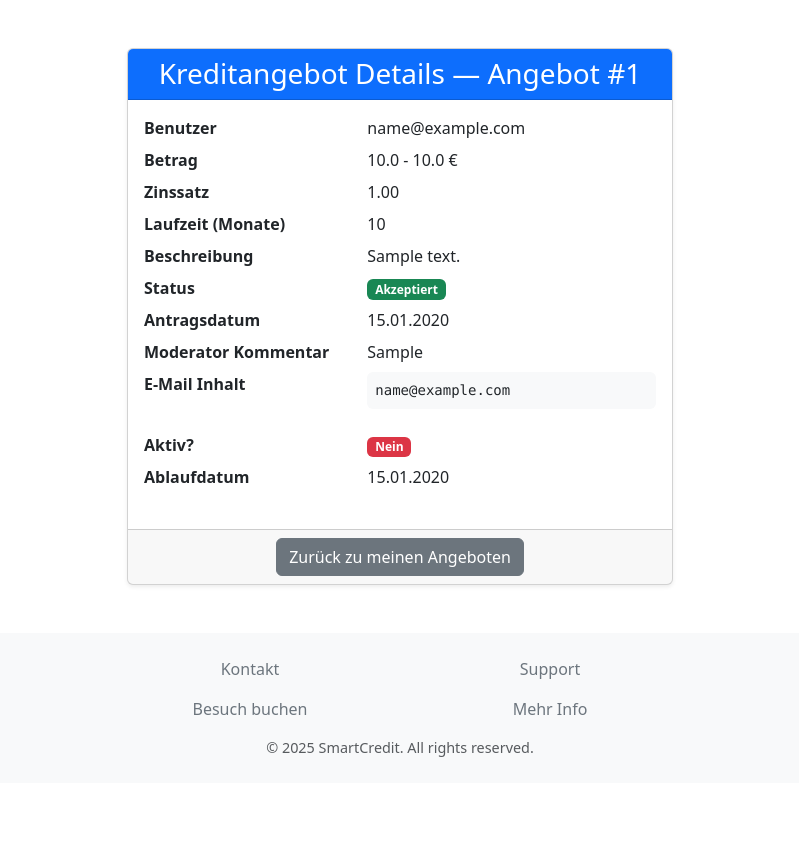
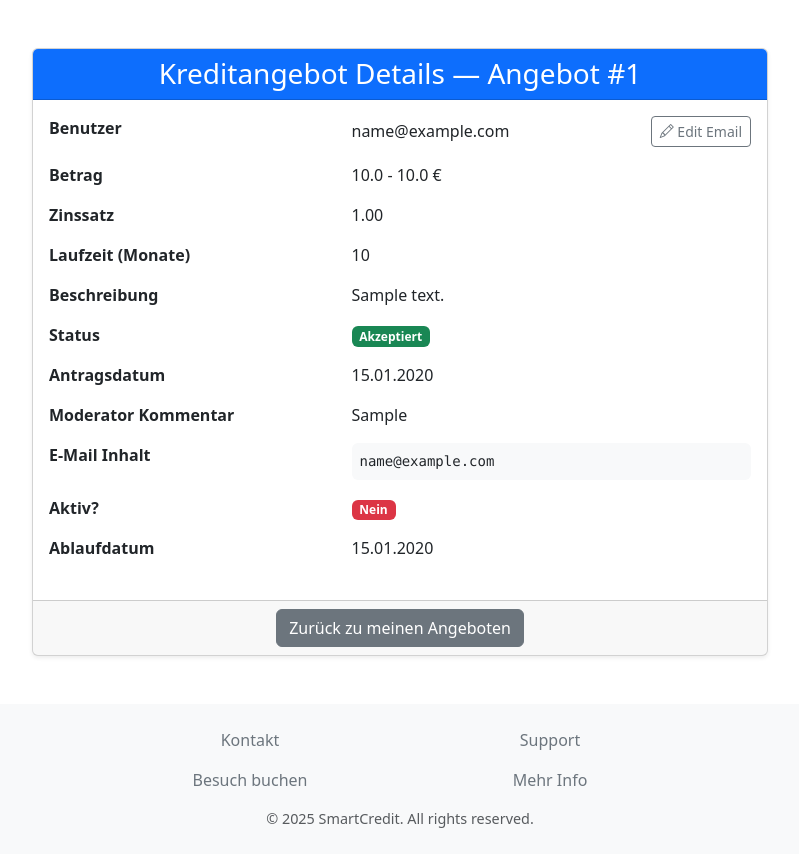
Before and after one commit to MrBryant8/AI-credit-offer-generation-system, a Django app: page /offers/1/ in a window 1280 px wide. Shown: the part 56-910 px from the top of the page, without its empty margins (240-1039 px from the left). Before the commit the page ends 813 px from the top, so only its background shows below. Run offline with Django 5.2, Linux system fonts and the light colour scheme; a user stored in the database is signed in; tables that the repository leaves empty hold one stand-in row (values such as "Sample post").

Commit message:
Add edit-offer logic

```diff
--- a/app/core/models/offers.py
+++ b/app/core/models/offers.py
@@ -7,7 +7,7 @@ class CreditOffer(models.Model):
     id = models.AutoField(primary_key=True)
     client = models.ForeignKey(Client, on_delete=models.CASCADE)
     loan_type = models.ForeignKey(Loan,on_delete=models.PROTECT)
-    email_content = models.TextField(unique=True, null=False, blank=False)
+    email_content = models.TextField(unique=True)
     created_at = models.DateTimeField(auto_now_add=True)
     updated_at = models.DateTimeField(auto_now=True)
     moderator_feedback = models.TextField()
--- a/app/core/templates/offer-detail.html
+++ b/app/core/templates/offer-detail.html
@@ -3,19 +3,23 @@
 {% block content %}
 <div class="container my-5">
   <div class="row justify-content-center">
-    <div class="col-md-8 col-lg-6">
+    <div class="col-12 col-md-10 col-lg-8">
       {% if offer.client.id == user.id or user.is_moderator %}
-
       <div class="card shadow-sm">
         <div class="card-header bg-primary text-white text-center">
           <h3 class="mb-0">Kreditangebot Details — Angebot #{{ offer.id }}</h3>
         </div>
 
         <div class="card-body">
-          <dl class="row">
+          <dl class="row gy-2">
             {% if user.is_authenticated and user.is_moderator %}
             <dt class="col-sm-5">Benutzer</dt>
-            <dd class="col-sm-7">{{ offer.client.user.email }}</dd>
+            <dd class="col-sm-7 d-flex align-items-center">
+              <span class="text-break flex-grow-1">{{ offer.client.user.email }}</span>
+              <a href="{% url 'edit_offer_email' offer.id %}" class="btn btn-sm btn-outline-secondary ms-3" title="E-Mail bearbeiten">
+                <i class="bi bi-pencil"></i> Edit Email
+              </a>
+            </dd>
             {% endif %}
 
             <dt class="col-sm-5">Betrag</dt>
@@ -41,14 +45,18 @@
 
             <dt class="col-sm-5">Antragsdatum</dt>
             <dd class="col-sm-7">{{ offer.created_at|date:"d.m.Y" }}</dd>
+
             {% if user.is_authenticated and user.is_moderator %}
-              <dt class="col-sm-5">Moderator Kommentar</dt>
-              <dd class="col-sm-7">{{ offer.moderator_feedback|linebreaksbr }}</dd>
+            <dt class="col-sm-5">Moderator Kommentar</dt>
+            <dd class="col-sm-7">{{ offer.moderator_feedback|linebreaksbr }}</dd>
             {% endif %}
 
             <dt class="col-sm-5">E-Mail Inhalt</dt>
-            <dd class="col-sm-7"><pre class="bg-light p-2 rounded">{{ offer.email_content }}</pre></dd>
-              <dt class="col-sm-5">Aktiv?</dt>
+            <dd class="col-sm-7">
+              <pre class="bg-light p-2 rounded text-break mb-0" style="white-space: pre-wrap;">{{ offer.email_content }}</pre>
+            </dd>
+
+            <dt class="col-sm-5">Aktiv?</dt>
             <dd class="col-sm-7">
               {% if offer.is_active %}
                 <span class="badge bg-success">Ja</span>
@@ -56,21 +64,24 @@
                 <span class="badge bg-danger">Nein</span>
               {% endif %}
             </dd>
+
             <dt class="col-sm-5">Ablaufdatum</dt>
             <dd class="col-sm-7">{{ offer.expires_at|date:"d.m.Y" }}</dd>
           </dl>
         </div>
-
         <div class="card-footer text-center">
           <a href="{% url 'my-offers' %}" class="btn btn-secondary">Zurück zu meinen Angeboten</a>
         </div>
       </div>
-    {% else %}
-       <div class="alert alert-warning shadow-sm" role="alert">
+      {% else %}
+      <div class="alert alert-warning shadow-sm my-4" role="alert">
         Not authorized to view offer
-        </div>
+      </div>
       {% endif %}
     </div>
   </div>
 </div>
+
+<!-- Bootstrap Icons CDN (if not included already) -->
+<link rel="stylesheet" href="https://cdn.jsdelivr.net/npm/bootstrap-icons@1.11.3/font/bootstrap-icons.css">
 {% endblock %}
--- a/app/core/urls.py
+++ b/app/core/urls.py
@@ -20,6 +20,7 @@ urlpatterns = [
     path("home/", HomePageView.as_view(), name="home"),
     path("my-offers/", MyOffersView.as_view(), name="my-offers"),
     path('offers/<int:pk>/', CreditOfferDetailView.as_view(), name='offer_detail'),
+    path('offer/<int:pk>/edit-email/', EditOfferEmailView.as_view(), name='edit_offer_email'),
     path('admin-dashboard/', AdminDashboardView.as_view(), name='admin_dashboard'),
     path("manage/", ManageView.as_view(), name="manage"),
     path("manage/suggested-offers", ModeratorOffersView.as_view(), name="moderator_offers"),
--- a/app/core/views/general.py
+++ b/app/core/views/general.py
@@ -1,8 +1,9 @@
 from django.http import HttpResponseForbidden
 from django.shortcuts import render, redirect
 from django.contrib.auth import authenticate, login, logout
+from django.urls import reverse_lazy
 from django.views import View
-from django.views.generic import FormView, DetailView
+from django.views.generic import FormView, DetailView, UpdateView
 from django.contrib.auth.mixins import LoginRequiredMixin, UserPassesTestMixin
 from ..forms import *
 from ..models import *
@@ -151,3 +152,21 @@ class ModeratorOffersView(LoginRequiredMixin, UserPassesTestMixin, View):
         deactivate_old_credit_offers()
         credit_offers = CreditOffer.objects.filter(is_active=True)
         return render(request, 'suggested-offers.html', {'credit_offers': credit_offers})
+
+class EditOfferEmailView(LoginRequiredMixin, UserPassesTestMixin, UpdateView):
+    model = CreditOffer
+    form_class = EditOfferEmailForm
+    template_name = 'creditoffer_edit_email.html'
+
+    def get_success_url(self):
+        return reverse_lazy('offer_detail', kwargs={'pk': self.object.pk})
+
+    def test_func(self):
+        # Only allow moderators
+        return self.request.user.is_moderator
+
+    def handle_no_permission(self):
+        # Optionally redirect or raise 403
+        if self.request.user.is_authenticated:
+            return HttpResponseForbidden("Sie haben keine Berechtigung, dieses Angebot zu bearbeiten.")
+        return super().handle_no_permission()
```
Also changed, not shown: app/core/forms.py (+13 -0 lines), app/core/templates/creditoffer_edit_email.html (added, +21 -0 lines), app/core/migrations/0001_initial.py (deleted), app/core/migrations/0002_alter_creditoffer_loan_type.py (deleted), app/core/migrations/0003_alter_creditoffer_email_content_and_more.py (deleted), app/core/migrations/0004_remove_user_is_admin.py (deleted), app/core/migrations/0005_alter_creditoffer_is_accepted.py (deleted).
